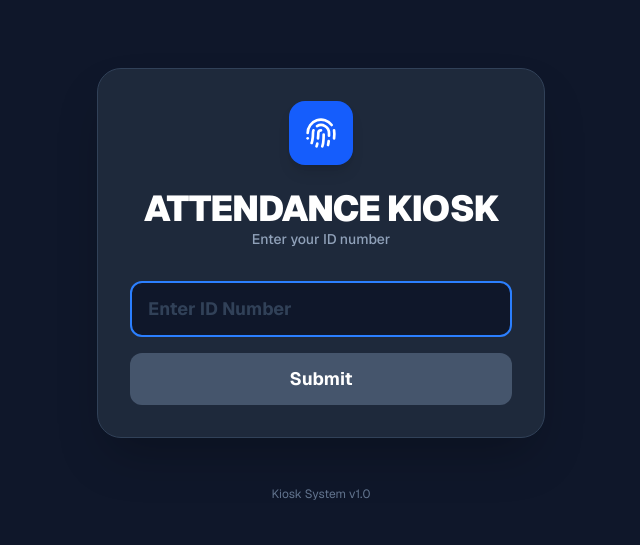
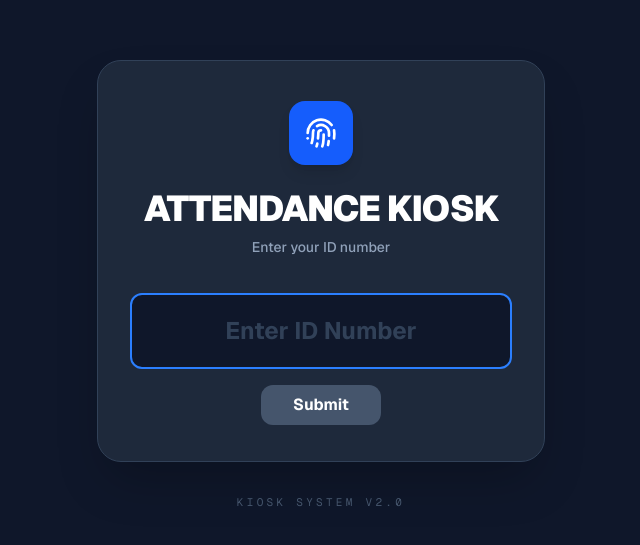
Before and after one commit to mamaw25/bamms, a Next.js app: page /kiosk in a window 1280 px wide. Shown: the part 115-660 px from the top of the page, without its empty margins (319-959 px from the left). Built offline with nearby package versions, Linux system fonts and the light colour scheme.

Commit message:
refactor: Update KioskPage layout and styling for improved user experience

```diff
--- a/app/kiosk/page.tsx
+++ b/app/kiosk/page.tsx
@@ -43,7 +43,7 @@ export default function KioskPage() {
     <div className="min-h-screen bg-[#0f172a] flex flex-col items-center justify-center p-4 text-white font-sans">
 
       {/* Main Kiosk Box */}
-      <div className="bg-[#1e293b] p-8 rounded-3xl shadow-2xl border border-slate-700 w-full max-w-md text-center transition-all">
+      <div className="bg-[#1e293b] pt-10 px-8 pb-8 rounded-3xl shadow-2xl border border-slate-700 w-full max-w-md text-center transition-all">
 
         <div className={`w-16 h-16 rounded-2xl flex items-center justify-center mx-auto mb-6 shadow-lg transition-all duration-300 ${
           status.type === 'success' ? 'bg-green-600' :
@@ -55,10 +55,10 @@ export default function KioskPage() {
            <Fingerprint size={32} />}
         </div>
 
-        <h1 className="text-4xl font-black uppercase tracking-tight mb-">
+        <h1 className="text-4xl font-black uppercase tracking-tight mb-2">
           {status.type === 'success' ? '✓ Success' :
            status.type === 'error' ? '✗ Error' :
-           'Attendance Kiosk'}
+           'ATTENDANCE KIOSK'}
         </h1>
         <p className="text-slate-400 text-sm mb-8 font-medium">
           {status.type === 'success' ? status.msg :
@@ -67,7 +67,7 @@ export default function KioskPage() {
         </p>
 
         {!status.type && (
-          <div className="space-y-4">
+          <div className="flex flex-col items-center justify-center min-h-[140px] space-y-4">
             <input
               ref={inputRef}
               type="text"
@@ -76,12 +76,12 @@ export default function KioskPage() {
               onChange={(e) => setIdNumber(e.target.value)}
               onKeyDown={(e) => e.key === 'Enter' && processAction()}
               disabled={isLoading}
-              className="w-full px-4 py-3 bg-[#0f172a] border-2 border-slate-700 rounded-xl text-white font-bold text-lg focus:outline-none focus:border-blue-500 transition-all placeholder:text-slate-700"
+              className="w-full px-6 py-5 bg-[#0f172a] border-2 border-slate-700 rounded-xl text-white font-bold text-2xl focus:outline-none focus:border-blue-500 transition-all placeholder:text-slate-700 placeholder:text-center text-center"
             />
             <button
               onClick={processAction}
               disabled={isLoading || !idNumber}
-              className="w-full bg-blue-600 hover:bg-blue-700 disabled:bg-slate-600 text-white py-3 rounded-xl font-bold text-lg transition-all flex items-center justify-center gap-2"
+              className="max-w-xs mx-auto bg-blue-600 hover:bg-blue-700 disabled:bg-slate-600 text-white py-2 px-8 rounded-xl font-bold text-base transition-all flex items-center justify-center gap-2"
             >
               {isLoading ? (
                 <>
@@ -97,8 +97,8 @@ export default function KioskPage() {
       </div>
 
       {/* Footer */}
-      <div className="mt-12 text-center text-slate-500 text-xs">
-        <p>Kiosk System v1.0</p>
+      <div className="mt-8 text-slate-600 text-[11px] font-mono uppercase tracking-[0.3em]">
+        <p>Kiosk System v2.0</p>
       </div>
     </div>
   );
--- a/app/login/page.tsx
+++ b/app/login/page.tsx
@@ -99,7 +99,7 @@ function LoginForm() {
               href="/"
               className="text-[10px] font-bold text-slate-500 hover:text-slate-300 uppercase tracking-[0.2em] transition-colors"
             >
-              ← Return to Kiosk
+              ← Return to Landing Page
             </Link>
         </div>
       </div>
--- a/app/page.tsx
+++ b/app/page.tsx
@@ -52,7 +52,7 @@ export default function LandingPage() {
       </div>
 
       <p className="mt-8 text-slate-600 text-[11px] font-mono uppercase tracking-[0.3em]">
-        Attendance Management System
+        Attendance Management System v2.0
       </p>
     </div>
   );
--- a/app/register/page.tsx
+++ b/app/register/page.tsx
@@ -149,7 +149,7 @@ export default function RegisterPage() {
             onClick={() => router.push('/')}
             className="text-[10px] font-bold text-slate-500 hover:text-slate-300 uppercase tracking-[0.2em] transition-colors"
           >
-            ← Return to Kiosk
+            ← Return to Landing Page
           </button>
         </div>
       </div>
```
Also changed, not shown: public/manifest.json, 1 other file (tests, documents, lock files or other folders).
